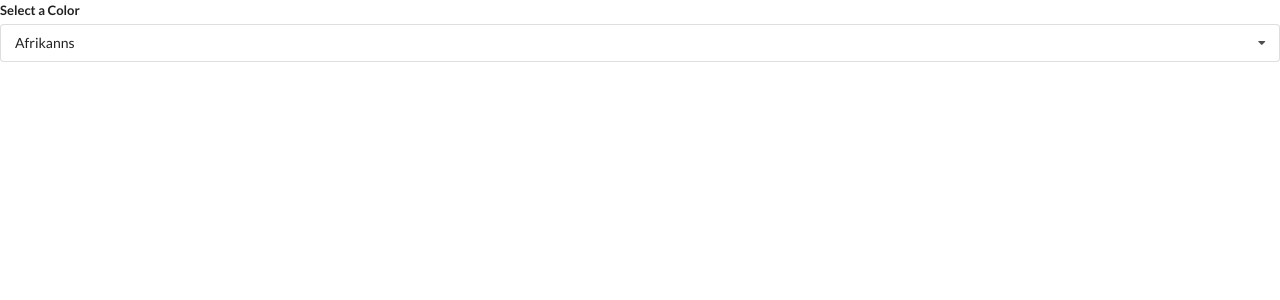
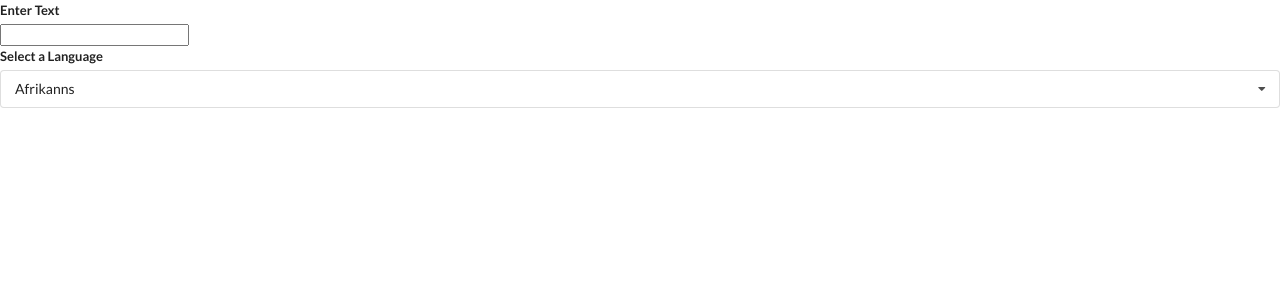
Before and after one commit to aleatorik/hooks-widgets, a React (Create React App) app: page / in a window 1280 px wide. Shown: the top 300 px of the page. Built offline with nearby package versions, Linux system fonts and the light colour scheme.

Commit message:
Add the language input

```diff
--- a/src/components/Dropdown.js
+++ b/src/components/Dropdown.js
@@ -1,6 +1,6 @@
 import React, { useState, useEffect, useRef } from "react";
 
-const Dropdown = ({ options, selected, onSelectedChange }) => {
+const Dropdown = ({ label, options, selected, onSelectedChange }) => {
   const [open, setOpen] = useState(false);
   const ref = useRef();
 
@@ -43,7 +43,7 @@
   return (
     <div ref={ref} className="ui form">
       <div className="field">
-        <label className="label">Select a Color</label>
+        <label className="label">{label}</label>
         <div
           onClick={() => setOpen(!open)}
           className={`ui selection dropdown ${open ? "visible active" : ""}`}
--- a/src/components/Translate.js
+++ b/src/components/Translate.js
@@ -9,10 +9,18 @@
 
 const Translate = () => {
   const [language, setLanguage] = useState(options[0]);
+  const [text, setText] = useState("");
 
   return (
     <div>
+      <div className="ui form">
+        <div className="field">
+          <label>Enter Text</label>
+        </div>
+      </div>
+      <input value={text} onChange={(e) => setText(e.target.value)} />
       <Dropdown
+        label="Select a Language"
         selected={language}
         onSelectedChange={setLanguage}
         options={options}
```
Also changed, not shown: 1 other file (tests, documents, lock files or other folders).
